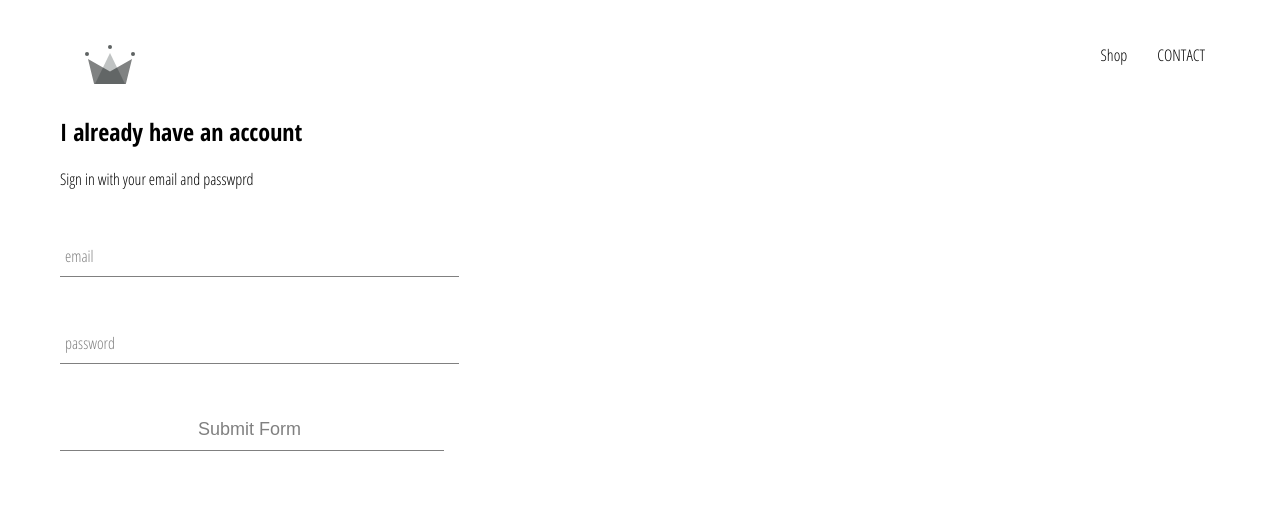
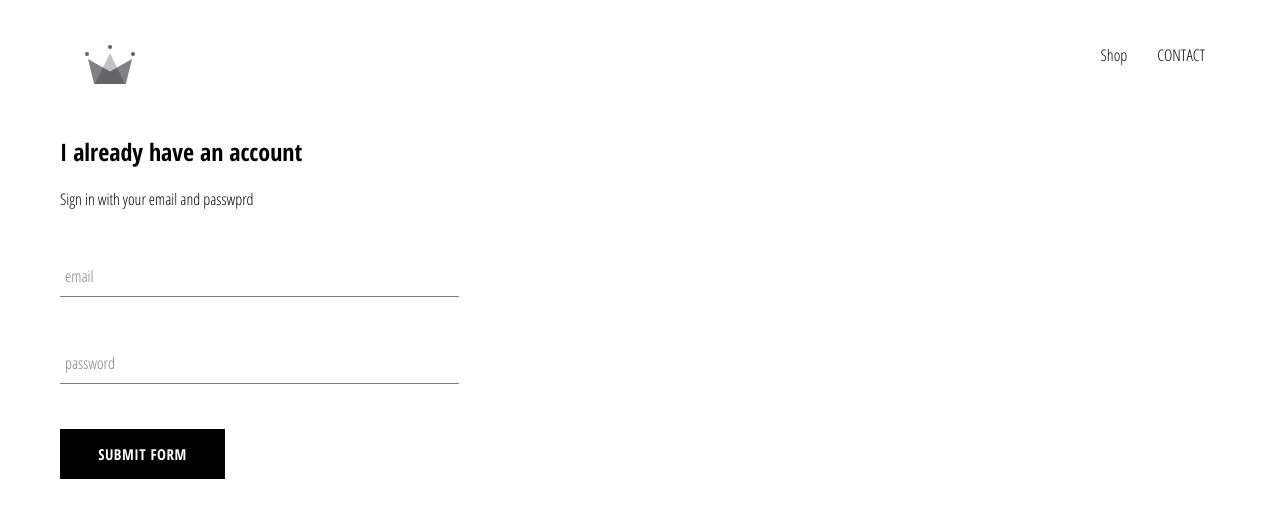
Before and after one commit to MadsAkselsen/crwn-clothing, a React (Create React App) app: page /signin in a window 1280 px wide. Shown: the top 518 px of the page. Built offline with nearby package versions, Linux system fonts and the light colour scheme.

Commit message:
custom button component

```diff
--- /dev/null
+++ b/src/components/custom-button/custom-button.component.jsx
@@ -0,0 +1,11 @@
+import React from 'react';
+
+import './custom-button.styles.scss';
+
+const CustomButton = ({ children, ...otherProps }) => (
+    <button className="custom-button" {...otherProps}>
+        {children}
+    </button>
+);
+
+export default CustomButton;
--- /dev/null
+++ b/src/components/custom-button/custom-button.styles.scss
@@ -0,0 +1,22 @@
+.custom-button {
+  min-width: 165px;
+  width: auto;
+  height: 50px;
+  letter-spacing: 0.5px;
+  line-height: 50px;
+  padding: 0 35px 0 35px;
+  font-size: 15px;
+  background-color: black;
+  color: white;
+  text-transform: uppercase;
+  font-family: 'Open Sans Condensed';
+  font-weight: bolder;
+  border: none;
+  cursor: pointer;
+
+  &:hover {
+    background-color: white;
+    color: black;
+    border: 1px solid black;
+  }
+}
--- a/src/components/sign-in/sign-in.component.jsx
+++ b/src/components/sign-in/sign-in.component.jsx
@@ -1,6 +1,7 @@
 import React from 'react';
 
 import FormInput from '../form-input/form-input.component';
+import CustomButton from '../custom-button/custom-button.component';
 
 import './sign-in.styles.scss';
 
@@ -51,7 +52,7 @@
                         required
                     ></FormInput>
 
-                    <FormInput type="submit" value="Submit Form" />
+                    <CustomButton type="submit">Submit Form</CustomButton>
                 </form>
             </div>
         );
--- a/src/components/sign-in/sign-in.styles.scss
+++ b/src/components/sign-in/sign-in.styles.scss
@@ -1,3 +1,9 @@
 .sign-in {
     width: 30vw;
+    display: flex;
+    flex-direction: column;
+
+    .title {
+        margin: 10px 0;
+    }
 }
```
